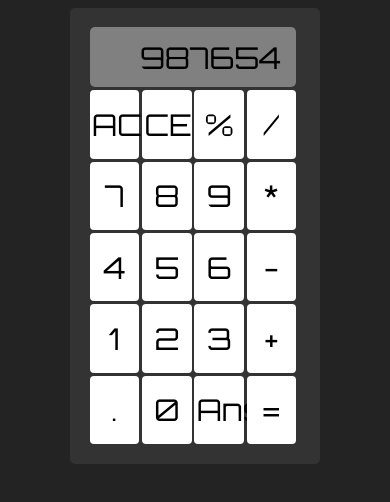
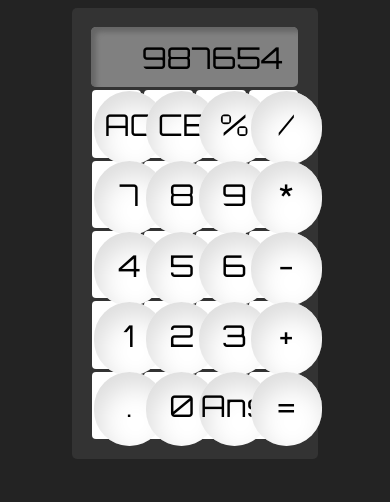
Before and after one commit to raavin/calculator, a plain HTML site: page index.html in a window 390 px wide. Drawn offline with Linux system fonts and the light colour scheme.

Commit message:
added indents but need them responsive

```diff
--- a/index.html
+++ b/index.html
@@ -13,26 +13,26 @@
 		<div class="result-output">987654</div>
 	</div>
 	<div>
-		<div class="button">AC</div>
-		<div class="button">CE</div>
-		<div class="button">%</div>
-		<div class="button">/</div>
-		<div class="button">7</div>
-		<div class="button">8</div>
-		<div class="button">9</div>
-		<div class="button">*</div>
-		<div class="button">4</div>
-		<div class="button">5</div>
-		<div class="button">6</div>
-		<div class="button">-</div>
-		<div class="button">1</div>
-		<div class="button">2</div>
-		<div class="button">3</div>
-		<div class="button">+</div>
-		<div class="button">.</div>
-		<div class="button">0</div>
-		<div class="button">Ans</div>
-		<div class="button">=</div>
+		<div class="button"><div class="indent">AC</div></div>
+		<div class="button"><div class="indent">CE</div></div>
+		<div class="button"><div class="indent">%</div></div>
+		<div class="button"><div class="indent">/</div></div>
+		<div class="button"><div class="indent">7</div></div>
+		<div class="button"><div class="indent">8</div></div>
+		<div class="button"><div class="indent">9</div></div>
+		<div class="button"><div class="indent">*</div></div>
+		<div class="button"><div class="indent">4</div></div>
+		<div class="button"><div class="indent">5</div></div>
+		<div class="button"><div class="indent">6</div></div>
+		<div class="button"><div class="indent">-</div></div>
+		<div class="button"><div class="indent">1</div></div>
+		<div class="button"><div class="indent">2</div></div>
+		<div class="button"><div class="indent">3</div></div>
+		<div class="button"><div class="indent">+</div></div>
+		<div class="button"><div class="indent">.</div></div>
+		<div class="button"><div class="indent">0</div></div>
+		<div class="button"><div class="indent">Ans</div></div>
+		<div class="button"><div class="indent">=</div></div>
 		<div style="display: block; clear: both;"></div>
 	</div>
 
--- a/style.css
+++ b/style.css
@@ -8,7 +8,7 @@ body{
     max-width: 60%;
 
     margin: 0 auto; /*Centre div*/
-    padding: 5% 2% 5% 5%;
+    padding: 5% 1% 5% 5%;
     border-radius: 5px;
 }
 
@@ -23,6 +23,10 @@ body{
     font-size: 30px;
     border-radius: 4px;
 }
+.button:hover{
+	border: 2px ease;
+	border-color: white;
+}
 
 .result-box{
 	background-color: gray;
@@ -31,6 +35,7 @@ body{
 	margin-left: .5%;
 	margin-bottom: 1%;
 	border-radius: 5px;
+	box-shadow: inset 5px 5px 5px #666;
 }
 
 .result-output{
@@ -40,3 +45,18 @@ body{
 	right: 15px;
 	font-size: 30px;
 }
+
+.indent{
+	background-color: white;
+    width: 71px;
+    height: 59px;
+    border-radius: 40px;
+    box-shadow: inset 6px 13px 27px #ddd;
+    position: relative;
+    z-index: 100;
+    float: left;
+    margin-top: -15px;
+    margin-bottom: -23px;
+    padding-top: 15px;
+
+}
```
